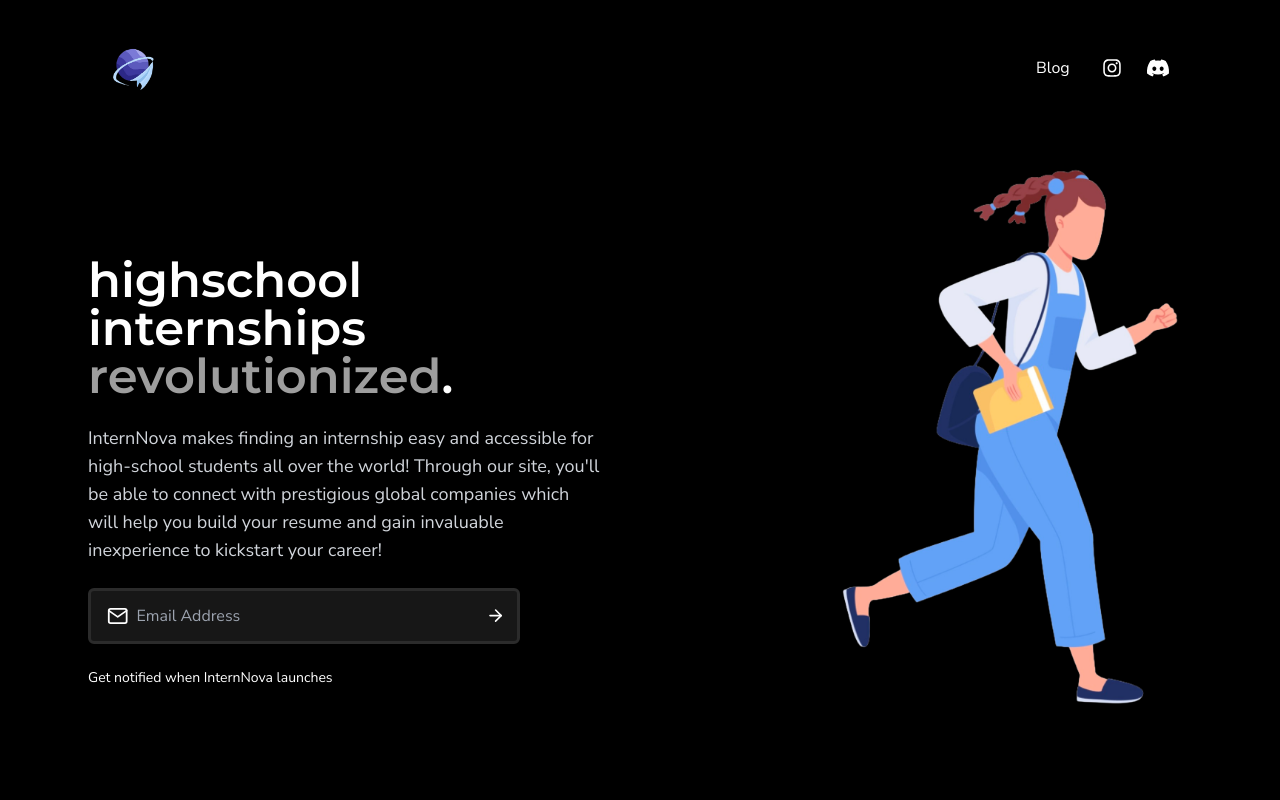
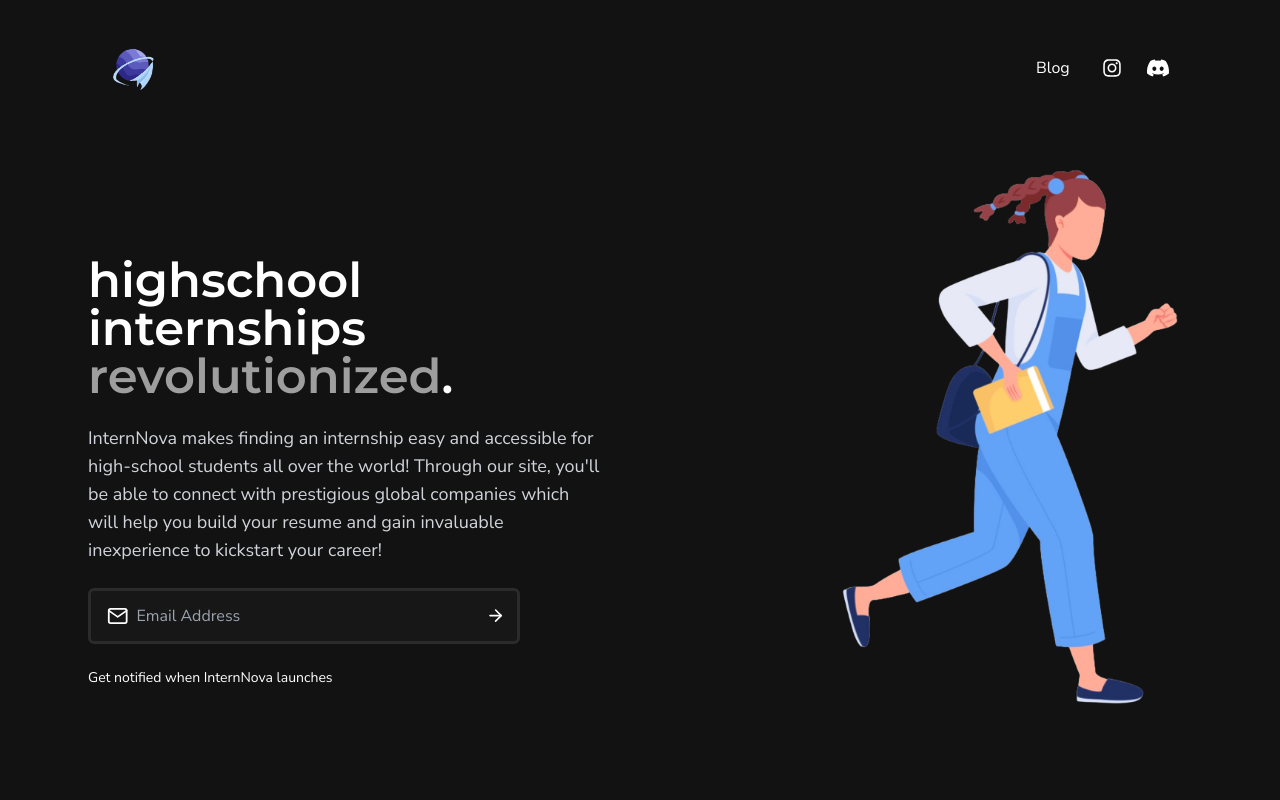
Before and after one commit to internnova/landing, a Next.js app: page / in a window 1280 px wide. Shown: the top 800 px of the page. Built offline with nearby package versions, Linux system fonts and the light colour scheme; grey boxes are pictures that could not be loaded.

Commit message:
style(background): less glossy background

```diff
--- a/pages/index.tsx
+++ b/pages/index.tsx
@@ -8,7 +8,7 @@
 
 const IndexPage = () => (
   <Layout title="InternNova | Home">
-    <div className="text-white bg-black ">
+    <div className="text-white bg-[#121212] ">
       <div className="p-5">
         <Navbar />
       </div>
```
